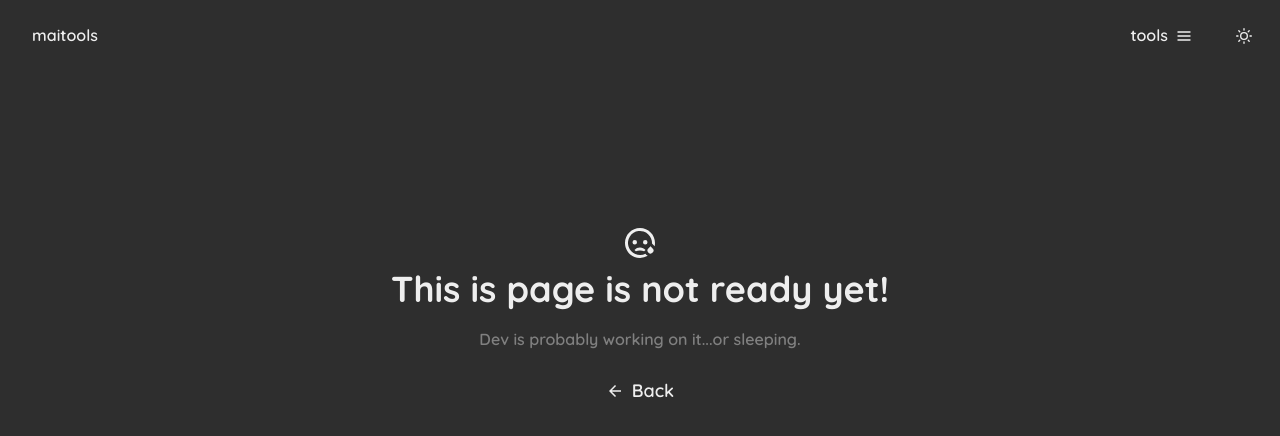
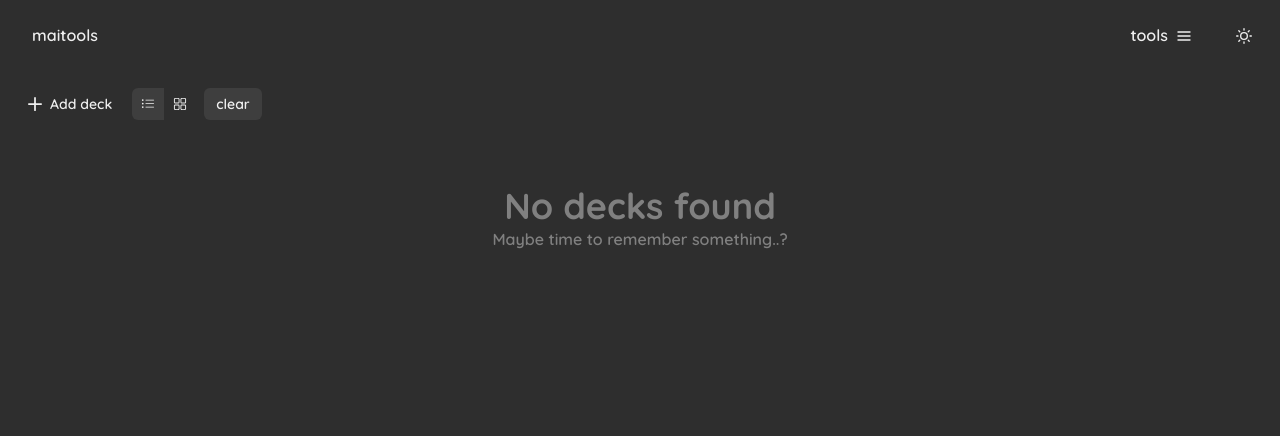
Before and after one commit to olimeme/maitools, a React (Vite) app: page /spaced-repetition in a window 1280 px wide. Shown: the top 436 px of the page. Built offline with nearby package versions, Linux system fonts and the light colour scheme.

Commit message:
add: deck view and add decks

```diff
--- a/src/components/MotionWrapper.tsx
+++ b/src/components/MotionWrapper.tsx
@@ -1,11 +1,17 @@
 import { Box } from "@chakra-ui/react";
 import { motion } from "framer-motion";
-const MotionWrapper = ({ children }: { children: React.ReactNode }) => {
+const MotionWrapper = ({
+  children,
+  duration,
+}: {
+  children: React.ReactNode;
+  duration?: number;
+}) => {
   return (
     <motion.div
       initial={{ opacity: 0, y: 10 }}
       animate={{ opacity: 1, y: 0 }}
-      transition={{ duration: 0.15 }}
+      transition={{ duration: duration ?? 0.15 }}
       exit={{ opacity: 0, y: 10 }}
     >
       <Box p={4}>{children}</Box>
--- /dev/null
+++ b/src/components/SpacedRep/DeckDashboard.tsx
@@ -0,0 +1,39 @@
+import {
+  Box,
+  Card,
+  CardBody,
+  Container,
+  Heading,
+  Text,
+} from "@chakra-ui/react";
+import React from "react";
+import { DeckViewTypes } from "../../pages/SpacedRepPage";
+import GalleryView from "./GalleryView";
+import ListView from "./ListView";
+
+interface DeckDashboardProps {
+  //TODO: change to type
+  cards: any;
+  view: DeckViewTypes;
+}
+
+const DeckDashboard = ({ cards, view }: DeckDashboardProps) => {
+  return (
+    <>
+      {cards.length ? (
+        view === "list" ? (
+          <ListView cards={cards} />
+        ) : (
+          <GalleryView cards={cards} />
+        )
+      ) : (
+        <Box color={"grey"} textAlign={"center"} mt={16}>
+          <Heading>No decks found</Heading>
+          <Text>Maybe time to remember something..?</Text>
+        </Box>
+      )}
+    </>
+  );
+};
+
+export default DeckDashboard;
--- /dev/null
+++ b/src/components/SpacedRep/GalleryView.tsx
@@ -0,0 +1,28 @@
+import { Card, CardBody, Flex, Heading } from "@chakra-ui/react";
+import React from "react";
+import NavCard from "../NavCard";
+import MotionWrapper from "../MotionWrapper";
+
+interface GalleryViewProps {
+  cards: any;
+}
+
+const GalleryView = ({ cards }: GalleryViewProps) => {
+  return (
+    <MotionWrapper duration={0.3}>
+      <Flex justify={"center"} alignItems="stretch" gap="2" wrap={"wrap"}>
+        {/* @ts-ignore */}
+        {cards.map((card, idx) => (
+          <Card mt={4} width={"sm"} height={48} key={idx}>
+            <CardBody>
+              <Heading size={"md"}>Deck {idx + 1}</Heading>
+            </CardBody>
+          </Card>
+          // <NavCard key={idx} card={card} />
+        ))}
+      </Flex>
+    </MotionWrapper>
+  );
+};
+
+export default GalleryView;
--- /dev/null
+++ b/src/components/SpacedRep/ListView.tsx
@@ -0,0 +1,26 @@
+import { Card, CardBody, Container, Heading } from "@chakra-ui/react";
+import React from "react";
+import MotionWrapper from "../MotionWrapper";
+
+interface ListViewProps {
+  cards: any;
+}
+
+const ListView = ({ cards }: ListViewProps) => {
+  return (
+    <MotionWrapper duration={0.3}>
+      <Container maxW={"2xl"}>
+        {/* @ts-ignore */}
+        {cards.map((card, idx) => (
+          <Card mt={4} height={36} key={idx}>
+            <CardBody>
+              <Heading size={"md"}>Deck {idx + 1}</Heading>
+            </CardBody>
+          </Card>
+        ))}
+      </Container>
+    </MotionWrapper>
+  );
+};
+
+export default ListView;
--- /dev/null
+++ b/src/pages/SpacedRepPage.tsx
@@ -0,0 +1,82 @@
+import React, { useEffect, useState } from "react";
+import MotionWrapper from "../components/MotionWrapper";
+import { Button, ButtonGroup, IconButton } from "@chakra-ui/react";
+import DeckDashboard from "../components/SpacedRep/DeckDashboard";
+import { AddIcon } from "@chakra-ui/icons";
+import { BsListUl } from "react-icons/bs";
+import { RxDashboard } from "react-icons/rx";
+import { getInitialStateFromLocalStorage } from "../helpers/getInitialStateFromLocalStorage";
+
+export type DeckViewTypes = "list" | "gallery";
+
+const SpacedRepPage = () => {
+  //   debugger;
+  const [deckList, setDeckList] = useState<Array<number>>(
+    () => getInitialStateFromLocalStorage("deckList", []) as Array<number>
+  );
+  const [currentDeckView, setCurrentDeckView] = useState<DeckViewTypes>(
+    () =>
+      getInitialStateFromLocalStorage(
+        "currentDeckView",
+        "list"
+      ) as DeckViewTypes
+  );
+
+  useEffect(() => {
+    localStorage.setItem("deckList", JSON.stringify(deckList));
+  }, [deckList]);
+
+  useEffect(() => {
+    localStorage.setItem("currentDeckView", JSON.stringify(currentDeckView));
+  }, [currentDeckView]);
+
+  return (
+    <MotionWrapper>
+      <ButtonGroup size={"sm"}>
+        <Button
+          leftIcon={<AddIcon />}
+          variant={"ghost"}
+          size={"sm"}
+          onClick={() =>
+            setDeckList((prev) => {
+              const newArr = [...prev];
+              newArr.push(1);
+              return newArr;
+            })
+          }
+        >
+          Add deck
+        </Button>
+        <ButtonGroup isAttached size={"sm"}>
+          <IconButton
+            icon={<BsListUl />}
+            aria-label="list view"
+            variant={currentDeckView === "list" ? "solid" : "ghost"}
+            onClick={() => {
+              setCurrentDeckView("list");
+            }}
+          ></IconButton>
+          <IconButton
+            icon={<RxDashboard />}
+            aria-label="gallery view"
+            variant={currentDeckView === "gallery" ? "solid" : "ghost"}
+            onClick={() => {
+              setCurrentDeckView("gallery");
+            }}
+          ></IconButton>
+        </ButtonGroup>
+        <Button
+          onClick={() => {
+            localStorage.removeItem("deckList");
+            localStorage.removeItem("currentDeckView");
+          }}
+        >
+          clear
+        </Button>
+      </ButtonGroup>
+      <DeckDashboard cards={deckList} view={currentDeckView} />
+    </MotionWrapper>
+  );
+};
+
+export default SpacedRepPage;
--- a/src/routes/publicRoutes.tsx
+++ b/src/routes/publicRoutes.tsx
@@ -5,6 +5,7 @@ import PomodoroTimerPage from "../pages/PomodoroTimerPage";
 import WhiteboardPage from "../pages/WhiteboardPage";
 import ComingSoonPage from "../pages/ComingSoonPage";
 import TodoListPage from "../pages/TodoListPage";
+import SpacedRepPage from "../pages/SpacedRepPage";
 
 export const public_route_group = [
   { path: "/markdown", element: <MarkdownPage /> },
@@ -12,7 +13,7 @@ export const public_route_group = [
   { path: "/whiteboard", element: <ComingSoonPage /> },
   { path: "/todo-list", element: <TodoListPage /> },
   { path: "/kanban", element: <KanbanBoardPage /> },
-  { path: "/spaced-repetition", element: <ComingSoonPage /> },
+  { path: "/spaced-repetition", element: <SpacedRepPage /> },
   { path: "/", element: <LandingPage /> },
 ];
 
```
